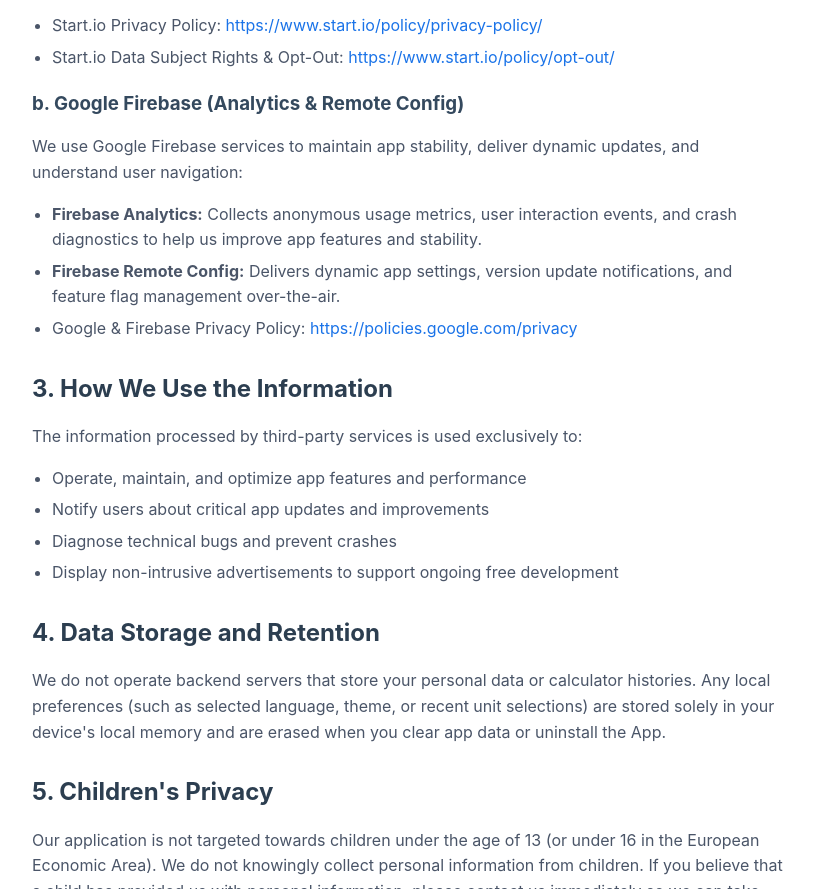
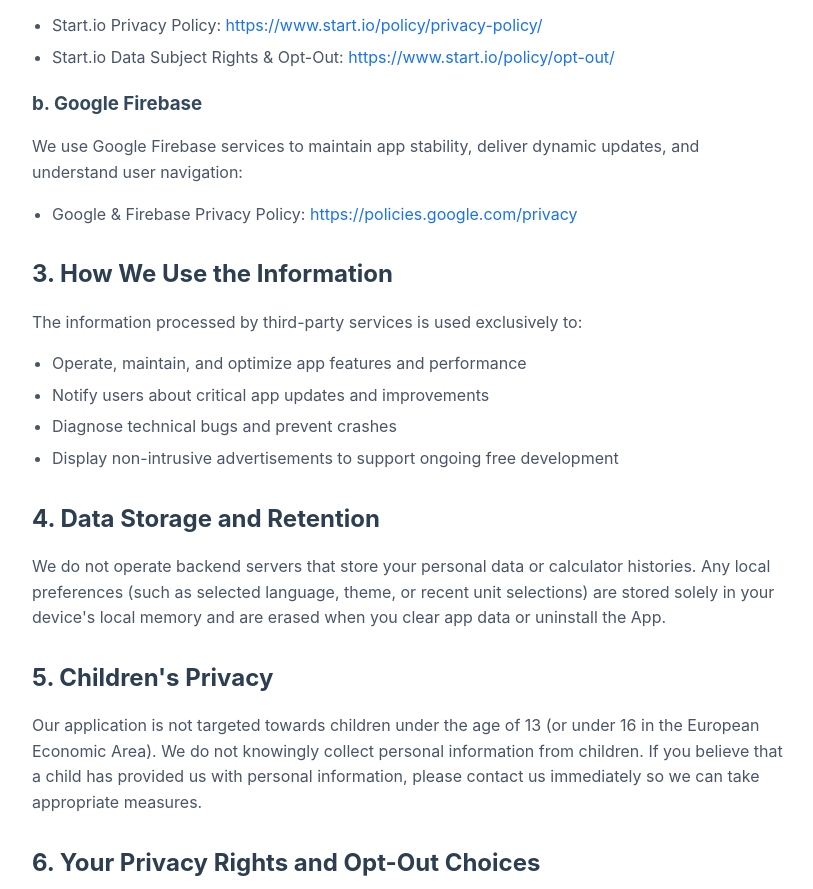
Before and after one commit to AshokrDevApps/smart-calculator-converter, a plain HTML site: page index.html in a window 1280 px wide. Shown: the part 1154-2043 px from the top of the page, without its empty margins (230-1043 px from the left). Drawn offline with Linux system fonts and the light colour scheme.

Commit message:
Simplify Firebase section in index.html
Removed specific mentions of Firebase Analytics and Remote Config for brevity.

```diff
--- a/index.html
+++ b/index.html
@@ -150,16 +150,12 @@
             </li>
         </ul>
 
-        <h3>b. Google Firebase (Analytics & Remote Config)</h3>
+        <h3>b. Google Firebase </h3>
         <p>
             We use Google Firebase services to maintain app stability, deliver dynamic updates, and understand user
             navigation:
         </p>
         <ul>
-            <li><strong>Firebase Analytics:</strong> Collects anonymous usage metrics, user interaction events, and
-                crash diagnostics to help us improve app features and stability.</li>
-            <li><strong>Firebase Remote Config:</strong> Delivers dynamic app settings, version update notifications,
-                and feature flag management over-the-air.</li>
             <li>
                 Google & Firebase Privacy Policy:
                 <a href="https://policies.google.com/privacy" target="_blank" rel="noopener noreferrer">
```
